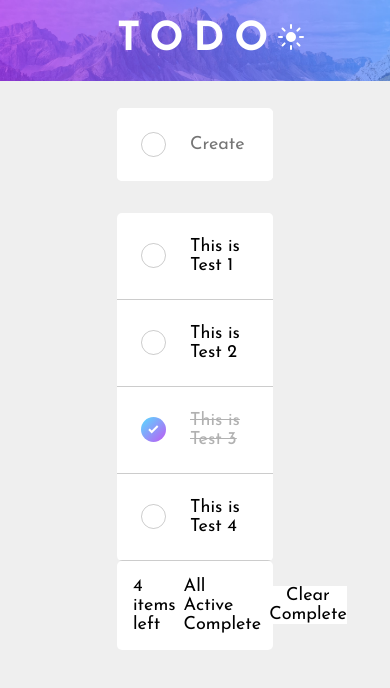
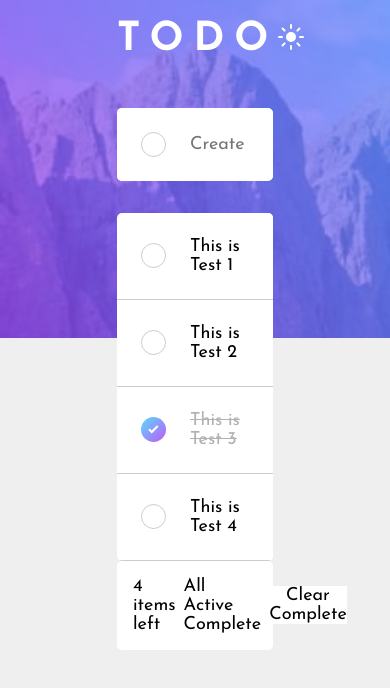
Before and after one commit to nicenicegame/todo-app, a React (Create React App) app: page / in a window 390 px wide. Shown: the top 688 px of the page. Built offline with nearby package versions, Linux system fonts and the light colour scheme.

Commit message:
Added desktop and mobile background

```diff
--- a/src/App.js
+++ b/src/App.js
@@ -1,7 +1,7 @@
 import React, { useState, useEffect } from 'react'
-import BGLight from './images/bg-desktop-light.jpg'
 import GlobalStyles from './styles/GlobalStyles'
-import { TodoApp, BGDesktopLight } from './styles/Main'
+import { TodoApp } from './styles/Main'
+import Background from './components/Background'
 import Nav from './components/Nav'
 import Form from './components/Form'
 import TodoList from './components/TodoList'
@@ -62,7 +62,7 @@ function App() {
   return (
     <>
       <GlobalStyles />
-      <BGDesktopLight src={BGLight} alt="Background" />
+      <Background isDarkMode={isDarkMode} />
       <TodoApp>
         <Nav handleToggleMode={handleToggleMode} isDarkMode={isDarkMode} />
         <Form
--- /dev/null
+++ b/src/components/Background.js
@@ -0,0 +1,32 @@
+import React from 'react'
+import BGLight from '../images/bg-desktop-light.jpg'
+import BGDark from '../images/bg-desktop-dark.jpg'
+import BGLightMobile from '../images/bg-mobile-light.jpg'
+import BGDarkMobile from '../images/bg-mobile-dark.jpg'
+import {
+  BackgroundContainer,
+  LightDesktop,
+  LightMobile,
+  DarkDesktop,
+  DarkMobile,
+} from '../styles/Background'
+
+const Background = ({ isDarkMode }) => {
+  return (
+    <BackgroundContainer>
+      {isDarkMode ? (
+        <>
+          <DarkDesktop src={BGDark} alt="desktop light" />
+          <DarkMobile src={BGDarkMobile} alt="desktop dark" />
+        </>
+      ) : (
+        <>
+          <LightDesktop src={BGLight} alt="desktop light" />
+          <LightMobile src={BGLightMobile} alt="desktop light" />
+        </>
+      )}
+    </BackgroundContainer>
+  )
+}
+
+export default Background
--- /dev/null
+++ b/src/styles/Background.js
@@ -0,0 +1,44 @@
+import styled from 'styled-components'
+
+export const BackgroundContainer = styled.div`
+  height: 40vh;
+  width: 100vw;
+  position: absolute;
+  top: 0;
+  left: 0;
+  z-index: -5;
+
+  img {
+    width: 100%;
+    height: 100%;
+    object-fit: cover;
+  }
+`
+
+export const LightDesktop = styled.img`
+  @media screen and (max-width: 768px) {
+    display: none;
+  }
+`
+
+export const DarkDesktop = styled.img`
+  @media screen and (max-width: 768px) {
+    display: none;
+  }
+`
+
+export const LightMobile = styled.img`
+  display: none;
+
+  @media screen and (max-width: 768px) {
+    display: block;
+  }
+`
+
+export const DarkMobile = styled.img`
+  display: none;
+
+  @media screen and (max-width: 768px) {
+    display: block;
+  }
+`
--- a/src/styles/Main.js
+++ b/src/styles/Main.js
@@ -11,4 +11,6 @@ export const BGDesktopLight = styled.img`
   left: 0;
   z-index: -5;
   width: 100%;
+  height: 40vh;
+  object-fit: cover;
 `
```
